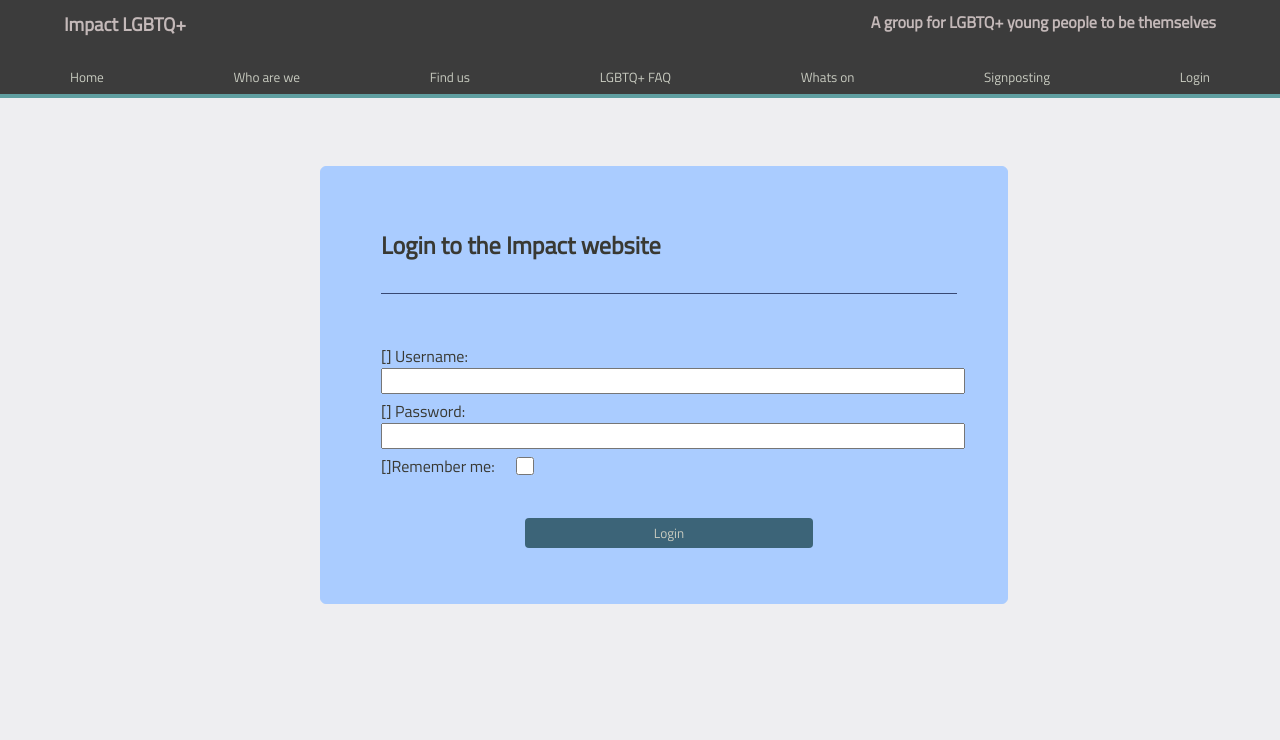
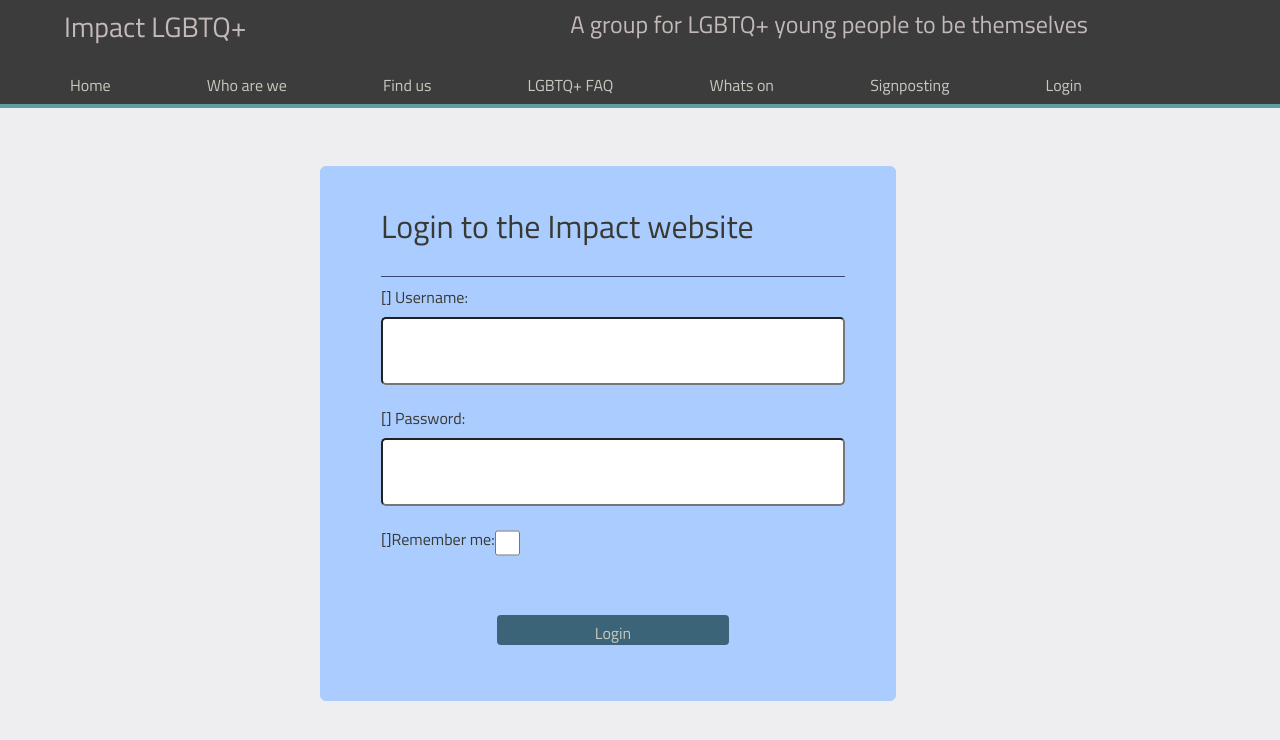
Before and after one commit to ImpactLGBTQ/Impact-Website, a Django app: template auth_system/templates/auth_system/login_portal.html in a window 1280 px wide. Shown: the top 740 px of the page. Run offline with Django 3.2, Linux system fonts and the light colour scheme; the template is opened without the code that fills it, so the values that code supplies are empty, except form fields; tables that the repository leaves empty hold one stand-in row (values such as "Sample post"); form fields are guessed from the names that the template uses; style sheets or scripts are compiled from the project's sources; some libraries are stand-ins or nearby versions.

Commit message:
Added bootstrap intergration

```diff
--- a/ImpactWebsite/settings.py
+++ b/ImpactWebsite/settings.py
@@ -38,7 +38,8 @@ INSTALLED_APPS = [
     'django.contrib.messages',
     'django.contrib.staticfiles',
     'impact_website.apps.ImpactWebsiteConfig',
-    'auth_system'
+    'auth_system',
+    'bootstrap4',
 ]
 
 MIDDLEWARE = [
--- a/auth_system/templates/auth_system/login_portal.html
+++ b/auth_system/templates/auth_system/login_portal.html
@@ -5,6 +5,8 @@
     <title>Members portal</title>
     {% load static %}
     <link rel="stylesheet" type="text/css" href="{% static "auth_system/login_portal.css" %}" />
+    <!-- Bootstrap -->
+    <link rel="stylesheet" type="text/css" href="https://stackpath.bootstrapcdn.com/bootstrap/4.4.1/css/bootstrap.min.css"/>
 </head>
 <body>
 <div class="header">
@@ -16,23 +18,23 @@
         <form class="standard_form login_form" action="{% url "auth_system-login_portal" %}" method="post">
             {% csrf_token %}
             {{ login_form.non_field_errors }}
-            <div class="standard_form_row">
+            <div class="standard_form_row form-group">
                 {{ login_form.username.errors }}
                 <label for="{{ login_form.username.id_for_label }}">Username:</label><br>
                 {{ login_form.username }}
             </div>
-            <div class="standard_form_row">
+            <div class="standard_form_row form-group">
                 {{ login_form.password.errors }}
                 <label for="{{ login_form.password.id_for_label }}">Password:</label><br>
                 {{ login_form.password }}
             </div>
-            <div class="standard_form_row hard_left">
+            <div class="standard_form_row hard_left form-group">
                 {{ login_form.username.errors }}
                 <label style="white-space: nowrap" for="{{ login_form.remember_me.id_for_label }}">Remember me:</label>
                 {{ login_form.remember_me }}
             </div>
             <div class="standard_form_row">
-                <button class="form_btn" type="submit"><text>Login</text></button>
+                   <button class="form_btn btn btn-primary" type="submit"><text>Login</text></button>
             </div>
         </form>
     </div>
--- a/static/css/defaults.styl
+++ b/static/css/defaults.styl
@@ -106,9 +106,12 @@ html {
   .standard_form_row {
     padding-bottom 5px
 
-
     input {
       width 100%
+      box-sizing border-box
+      padding 20px 5px 20px 5px
+      border-radius 5px
+      border
     }
   }
 }
```
Also changed, not shown: static/css/default_vars.styl (line endings or trailing spaces).
